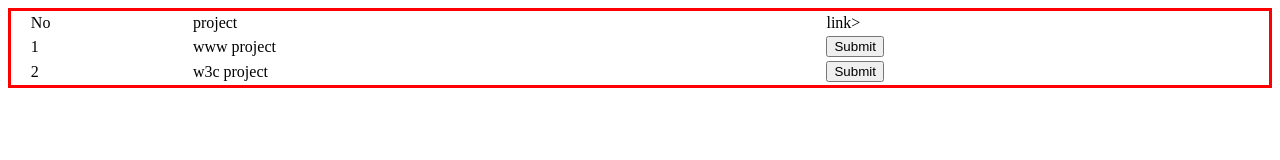
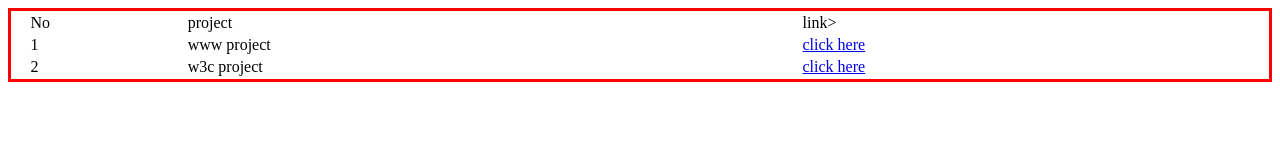
Before and after one commit to Rakeshbabu-j/HTML, a plain HTML site: page index.html in a window 1280 px wide. Drawn offline with Linux system fonts and the light colour scheme.

Commit message:
all projects

```diff
--- a/index.html
+++ b/index.html
@@ -14,13 +14,13 @@
                 <td></td>
                 <td>1</td>
                 <td>www project</td>
-                <td><input type="submit" src="file:///C:/Users/Rakesh/Desktop/html/wwwproject.html"></td>
+                <td><a href="file:///C:/Users/Rakesh/Desktop/html/wwwproject.html" >click here</a></td>
             </tr>
             <tr>
                 <td></td>
                 <td>2</td>
                 <td>w3c project</td>
-                <td><input type="submit" src="file:///C:/Users/Rakesh/Desktop/html/w3cproject.html"> </td>
+                <td><a href="file:///C:/Users/Rakesh/Desktop/html/w3cproject.html">click here</a></td>
             </tr>
             </table>
     </body>
```
